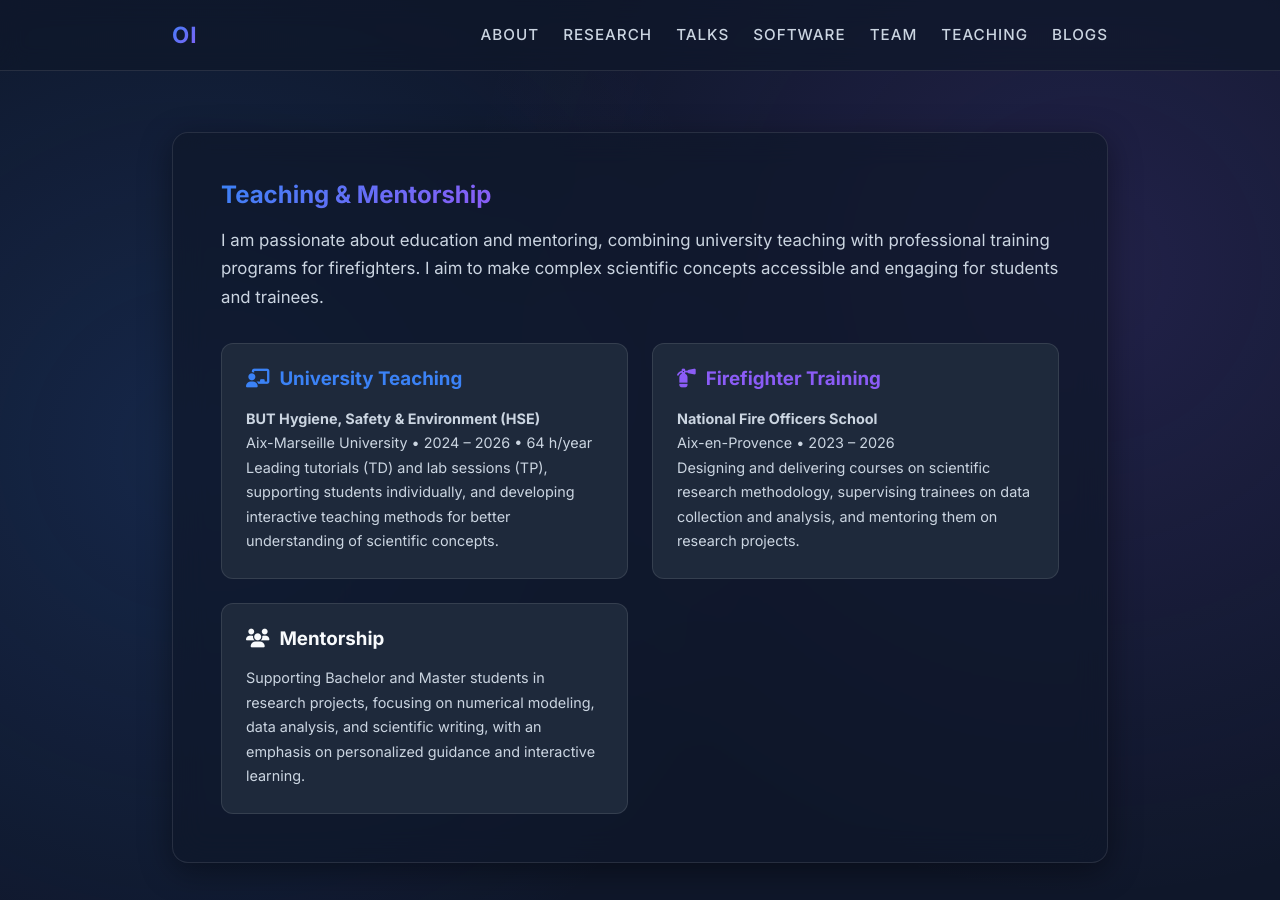
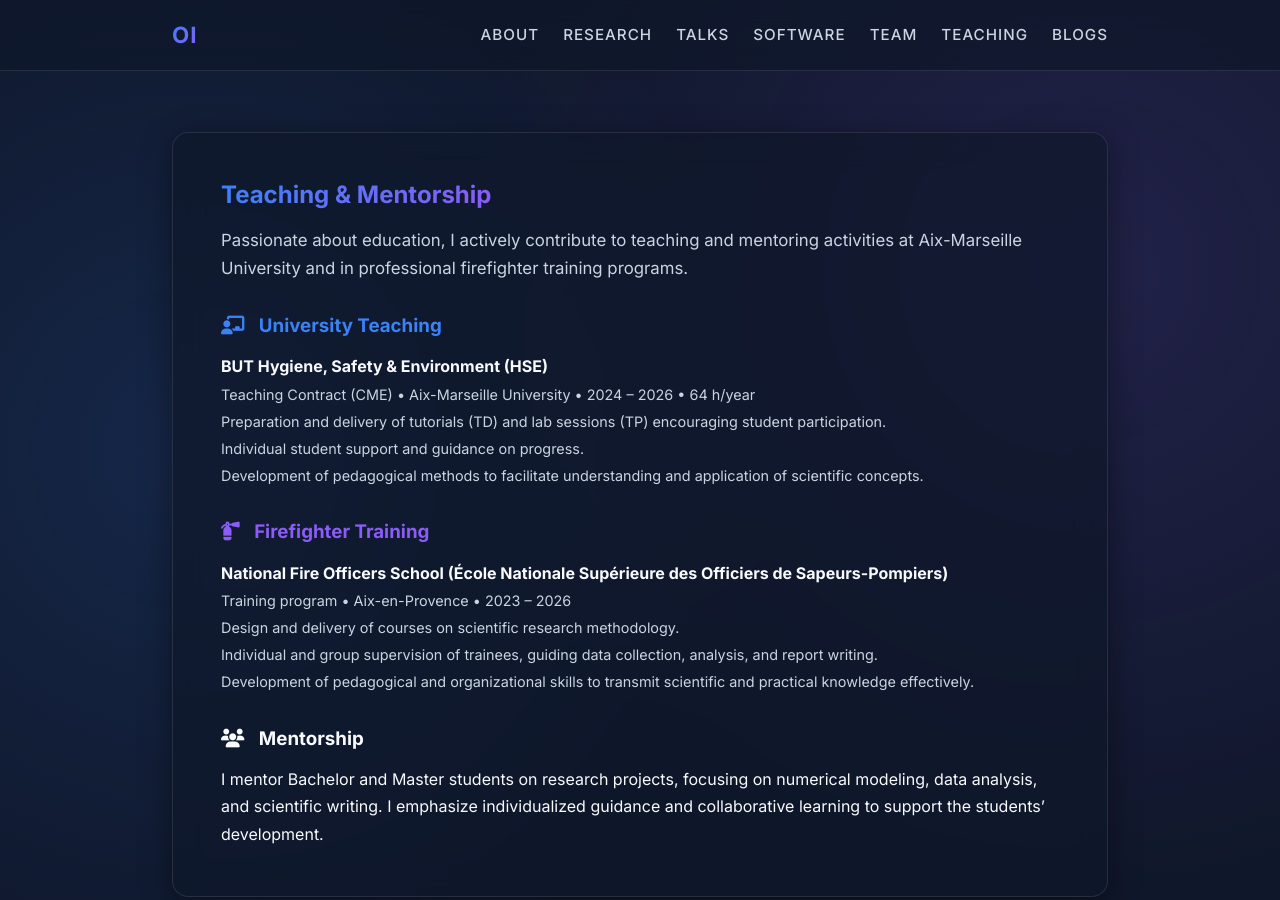
Before and after one commit to oualidikhou/oualidikhou.github.io, a Jekyll site: the page built from teaching.md, in a window 1280 px wide and 900 px high. Built offline with Jekyll 4.4.1, drawn with Linux system fonts in a browser that asks for light colours.

Commit message:
Update teaching.md

```diff
--- a/teaching.md
+++ b/teaching.md
@@ -6,36 +6,48 @@ title: Teaching
 <section>
   <h1 class="gradient-text">Teaching & Mentorship</h1>
   <p class="hero-bio">
-    I am passionate about education and mentoring, combining university teaching with professional training programs for firefighters. I aim to make complex scientific concepts accessible and engaging for students and trainees.
+    Passionate about education, I actively contribute to teaching and mentoring activities at Aix-Marseille University and in professional firefighter training programs.
   </p>
 
-  <div style="margin-top: 2rem; display: grid; grid-template-columns: repeat(auto-fit, minmax(300px, 1fr)); gap: 1.5rem;">
+  <div style="margin-top: 2rem;">
 
-    <!-- University Teaching -->
-    <div style="background: var(--bg-secondary); padding: 1.5rem; border-radius: 12px; border: 1px solid var(--glass-border);">
-      <h3 style="color: var(--accent-blue);"><i class="fa fa-chalkboard-user" style="margin-right: 10px;"></i>University Teaching</h3>
-      <p style="color: var(--text-secondary); font-size: 0.9rem;">
-        <strong>BUT Hygiene, Safety & Environment (HSE)</strong><br>
-        Aix-Marseille University • 2024 – 2026 • 64 h/year<br>
-        Leading tutorials (TD) and lab sessions (TP), supporting students individually, and developing interactive teaching methods for better understanding of scientific concepts.
-      </p>
+    <!-- University Courses -->
+    <div style="margin-bottom: 2rem;">
+      <h3 style="color: var(--accent-blue);"><i class="fa fa-chalkboard-user" style="margin-right: 10px;"></i> University Teaching</h3>
+      <ul style="list-style: none; padding: 0; margin-top: 1rem;">
+        <li style="margin-bottom: 1rem;">
+          <strong>BUT Hygiene, Safety & Environment (HSE)</strong><br>
+          <span style="font-size: 0.9rem; color: var(--text-secondary);">
+            Teaching Contract (CME) • Aix-Marseille University • 2024 – 2026 • 64 h/year<br>
+            Preparation and delivery of tutorials (TD) and lab sessions (TP) encouraging student participation.<br>
+            Individual student support and guidance on progress.<br>
+            Development of pedagogical methods to facilitate understanding and application of scientific concepts.
+          </span>
+        </li>
+      </ul>
     </div>
 
     <!-- Firefighter Training -->
-    <div style="background: var(--bg-secondary); padding: 1.5rem; border-radius: 12px; border: 1px solid var(--glass-border);">
-      <h3 style="color: var(--accent-purple);"><i class="fa fa-fire-extinguisher" style="margin-right: 10px;"></i>Firefighter Training</h3>
-      <p style="color: var(--text-secondary); font-size: 0.9rem;">
-        <strong>National Fire Officers School</strong><br>
-        Aix-en-Provence • 2023 – 2026<br>
-        Designing and delivering courses on scientific research methodology, supervising trainees on data collection and analysis, and mentoring them on research projects.
-      </p>
+    <div style="margin-bottom: 2rem;">
+      <h3 style="color: var(--accent-purple);"><i class="fa fa-fire-extinguisher" style="margin-right: 10px;"></i> Firefighter Training</h3>
+      <ul style="list-style: none; padding: 0; margin-top: 1rem;">
+        <li style="margin-bottom: 1rem;">
+          <strong>National Fire Officers School (École Nationale Supérieure des Officiers de Sapeurs-Pompiers)</strong><br>
+          <span style="font-size: 0.9rem; color: var(--text-secondary);">
+            Training program • Aix-en-Provence • 2023 – 2026<br>
+            Design and delivery of courses on scientific research methodology.<br>
+            Individual and group supervision of trainees, guiding data collection, analysis, and report writing.<br>
+            Development of pedagogical and organizational skills to transmit scientific and practical knowledge effectively.
+          </span>
+        </li>
+      </ul>
     </div>
 
     <!-- Mentorship -->
-    <div style="background: var(--bg-secondary); padding: 1.5rem; border-radius: 12px; border: 1px solid var(--glass-border);">
-      <h3 style="color: var(--accent-green);"><i class="fa fa-users" style="margin-right: 10px;"></i>Mentorship</h3>
-      <p style="color: var(--text-secondary); font-size: 0.9rem;">
-        Supporting Bachelor and Master students in research projects, focusing on numerical modeling, data analysis, and scientific writing, with an emphasis on personalized guidance and interactive learning.
+    <div>
+      <h3 style="color: var(--accent-green);"><i class="fa fa-users" style="margin-right: 10px;"></i> Mentorship</h3>
+      <p>
+        I mentor Bachelor and Master students on research projects, focusing on numerical modeling, data analysis, and scientific writing. I emphasize individualized guidance and collaborative learning to support the students’ development.
       </p>
     </div>
 
```
